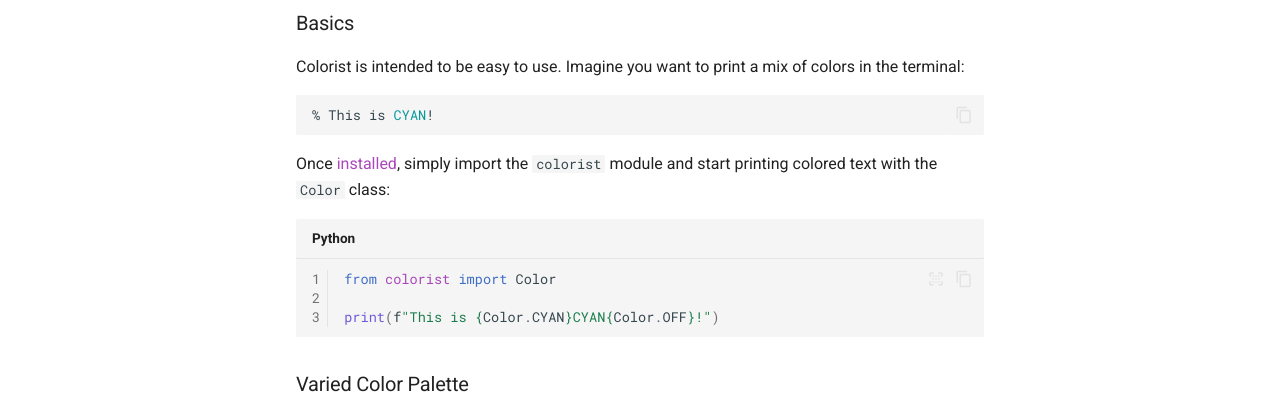
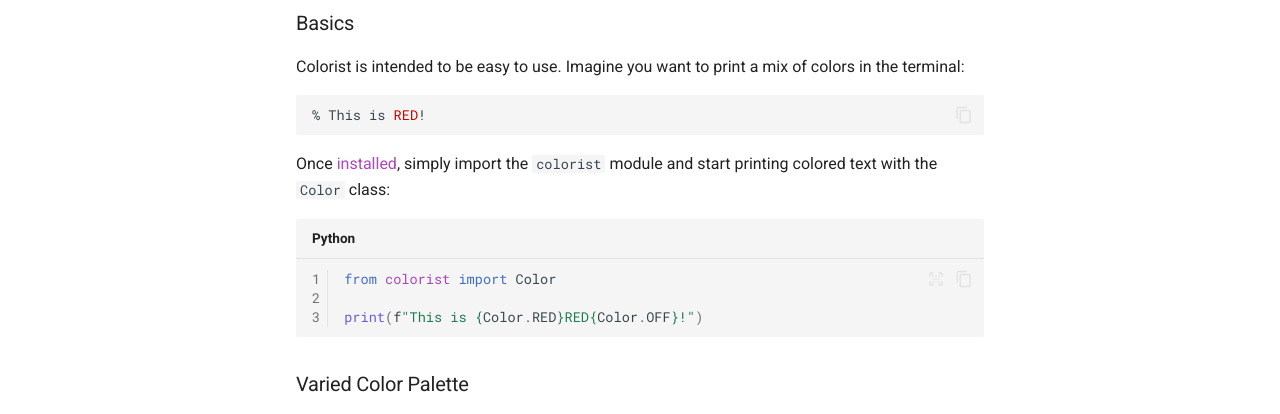
Before and after one commit to jakob-bagterp/colorist-for-python, an MkDocs documentation site: the page built from docs/index.md, in a window 1280 px wide and 1343 px high. Shown: the part 447-861 px from the top of the window. Built offline with MkDocs 1.6.1 and Material for MkDocs 9.7.7, drawn with Linux system fonts in a browser that asks for light colours; comment, search, counter and statistics services are not loaded; the version menu is left out.

Commit message:
Amend example to a more standard color combination.

````diff
--- a/docs/index.md
+++ b/docs/index.md
@@ -18,14 +18,14 @@
 ### Basics
 Colorist is intended to be easy to use. Imagine you want to print a mix of colors in the terminal:
 
-<pre><code>% This is <span class="fg-cyan">CYAN</span>!</code></pre>
+<pre><code>% This is <span class="fg-red">RED</span>!</code></pre>
 
 Once [installed](./getting-started/installation.md), simply import the `colorist` module and start printing colored text with the `Color` class:
 
 ```python linenums="1"
 from colorist import Color
 
-print(f"This is {Color.CYAN}CYAN{Color.OFF}!")
+print(f"This is {Color.RED}RED{Color.OFF}!")
 ```
 
 ### Varied Color Palette
````
